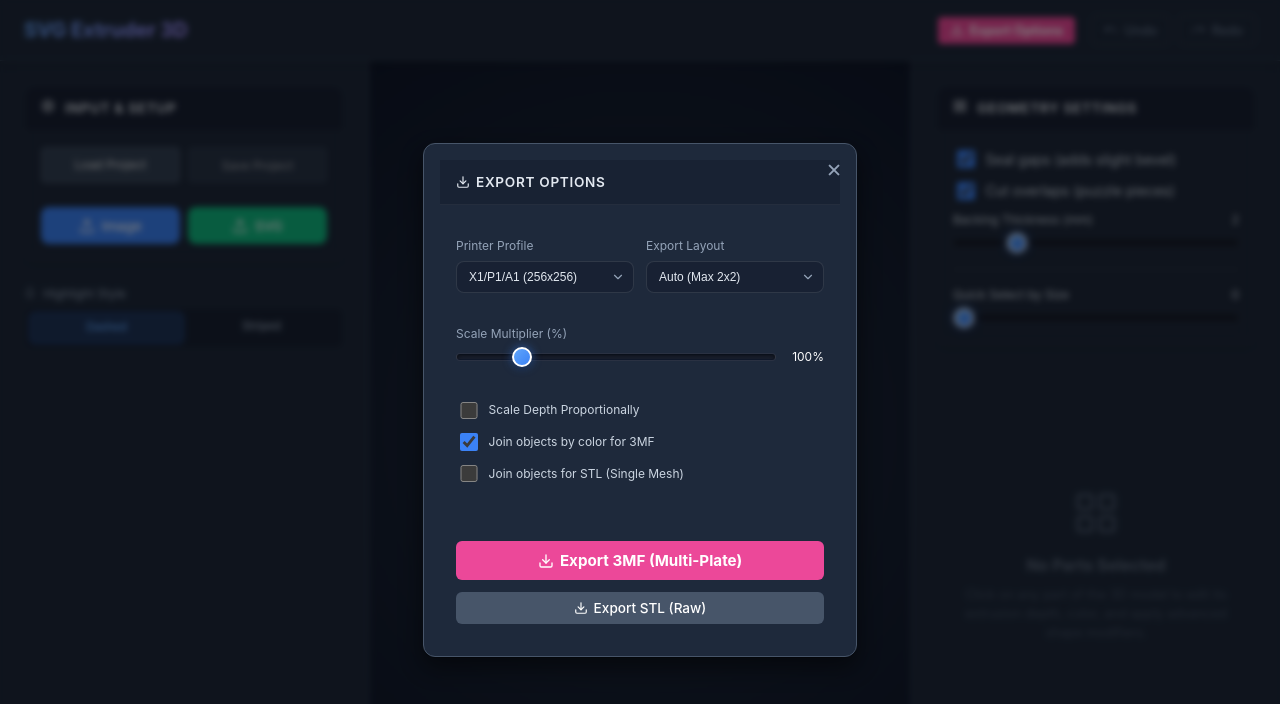
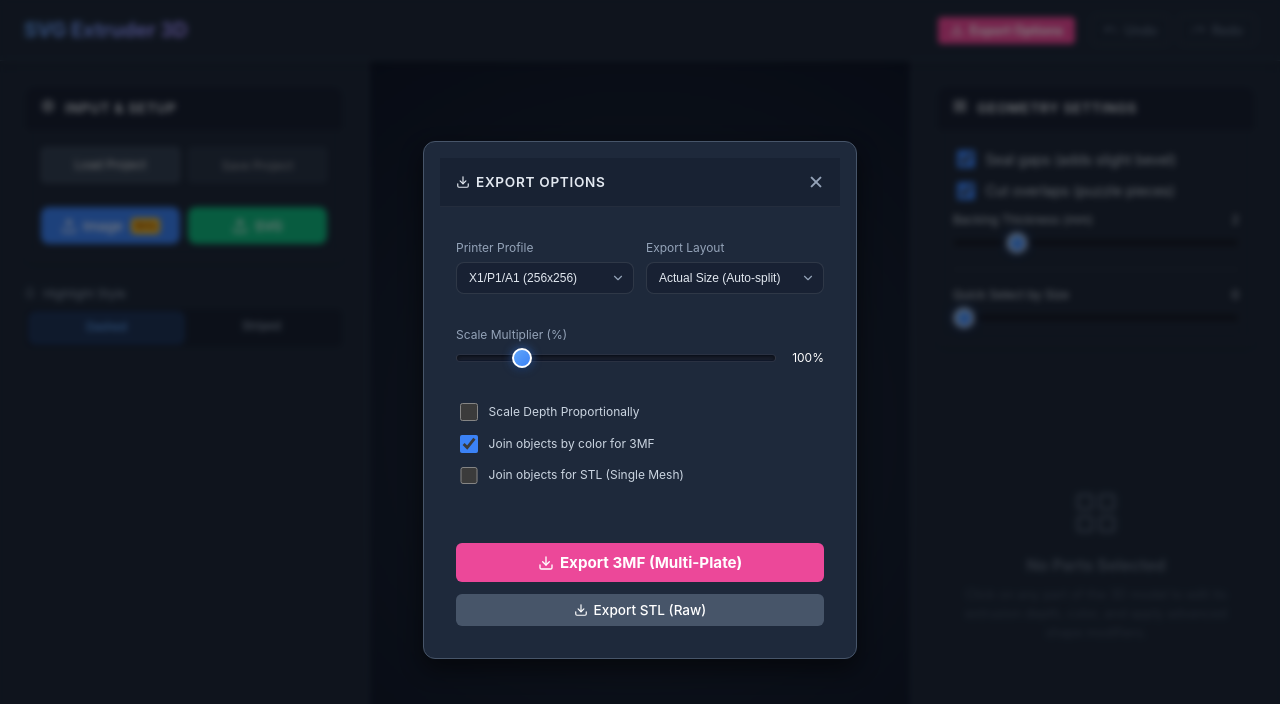
Before and after one commit to sanals/svg-extruder, a React (Vite) app: page / in a window 1280 px wide. Both pictures are taken after a click on the button "Export Options". Shown: the top 704 px of the page. Built offline with nearby package versions, Linux system fonts and the light colour scheme.

Commit message:
fixes few UI issues

```diff
--- a/src/components/ExportDialog.tsx
+++ b/src/components/ExportDialog.tsx
@@ -48,8 +48,12 @@ export const ExportDialog: React.FC<ExportDialogProps> = ({
   return (
     <div className="export-popup-overlay" style={{ position: 'fixed', top: 0, left: 0, right: 0, bottom: 0, backgroundColor: 'rgba(0,0,0,0.5)', zIndex: 9999, display: 'flex', alignItems: 'center', justifyContent: 'center', backdropFilter: 'blur(3px)' }} onClick={(e) => { if (e.target === e.currentTarget) setShowExportOptions(false); }}>
       <div className="card" onClick={(e) => e.stopPropagation()} style={{ width: '400px', maxWidth: '90vw', maxHeight: '90vh', overflowY: 'auto', position: 'relative', boxShadow: '0 10px 25px rgba(0,0,0,0.5)', border: '1px solid #475569', padding: '1rem', backgroundColor: '#1e293b' }}>
-        <button style={{ position: 'absolute', top: '10px', right: '10px', background: 'none', border: 'none', color: '#94a3b8', cursor: 'pointer', fontSize: '1.2rem', padding: '4px' }} onClick={() => setShowExportOptions(false)}>✕</button>
-        <div className="card-header" style={{ marginBottom: '1rem', display: 'flex', alignItems: 'center' }}><Download size={14} style={{ marginRight: '6px' }} /> EXPORT OPTIONS</div>
+        <div className="card-header" style={{ marginBottom: '1rem', display: 'flex', alignItems: 'center', justifyContent: 'space-between' }}>
+          <div style={{ display: 'flex', alignItems: 'center' }}>
+            <Download size={14} style={{ marginRight: '6px' }} /> EXPORT OPTIONS
+          </div>
+          <button style={{ background: 'none', border: 'none', color: '#94a3b8', cursor: 'pointer', fontSize: '1.2rem', padding: '4px', display: 'flex', alignItems: 'center', justifyContent: 'center', margin: '-4px -4px -4px 0' }} onClick={() => setShowExportOptions(false)}>✕</button>
+        </div>
         <div className="card-body">
           <div style={{ display: 'flex', gap: '0.75rem', marginBottom: '1rem' }}>
             <div style={{ flex: 1 }}>
@@ -62,16 +66,16 @@ export const ExportDialog: React.FC<ExportDialogProps> = ({
             <div style={{ flex: 1 }}>
               <label className="checkbox-label" style={{ fontSize: '0.75rem', marginBottom: '0.35rem', color: '#94a3b8' }}>Export Layout</label>
               <select className="custom-select" value={gridSize} onChange={(e) => setGridSize(e.target.value)}>
-                <option value="auto">Auto (Max 2x2)</option>
-                <option value="1x1">1x1 Plate</option>
-                <option value="2x2">2x2 Plates</option>
-                <option value="1x2">1x2 (Vertical)</option>
-                <option value="2x1">2x1 (Horizontal)</option>
+                <option value="auto">Actual Size (Auto-split)</option>
+                <option value="1x1">Fill 1x1 Plate</option>
+                <option value="2x2">Fill 2x2 Plates</option>
+                <option value="1x2">Fill 1x2 (Vertical)</option>
+                <option value="2x1">Fill 2x1 (Horizontal)</option>
               </select>
             </div>
           </div>
 
-          <div style={{ marginBottom: '1rem' }}>
+          <div style={{ marginBottom: '1rem', opacity: gridSize === 'auto' ? 1 : 0.4, pointerEvents: gridSize === 'auto' ? 'auto' : 'none' }}>
             <label className="checkbox-label" style={{ fontSize: '0.75rem', marginBottom: '0.25rem', color: '#94a3b8' }}>Scale Multiplier (%)</label>
             <div style={{ display: 'flex', gap: '0.5rem', alignItems: 'center' }}>
               <div style={{ flex: 1 }}>
@@ -79,6 +83,9 @@ export const ExportDialog: React.FC<ExportDialogProps> = ({
               </div>
               <span style={{ fontSize: '0.75rem', width: '40px', color: 'white', textAlign: 'right' }}>{customScale}%</span>
             </div>
+            {gridSize !== 'auto' && (
+              <div style={{ fontSize: '0.65rem', color: '#fbbf24', marginTop: '0.25rem' }}>Scale Multiplier is only used when "Actual Size" is selected.</div>
+            )}
           </div>
 
           <div style={{ display: 'flex', flexDirection: 'column', gap: '0.5rem', marginBottom: '1rem' }}>
--- a/src/components/LeftPanel.tsx
+++ b/src/components/LeftPanel.tsx
@@ -70,6 +70,7 @@ export const LeftPanel: React.FC<LeftPanelProps> = (props) => {
                 transition: 'background-color 0.2s'
               }} onMouseOver={(e) => e.currentTarget.style.backgroundColor = '#2563eb'} onMouseOut={(e) => e.currentTarget.style.backgroundColor = '#3b82f6'}>
                 <Upload size={16} /> Image
+                <span style={{ fontSize: '0.6rem', backgroundColor: '#fbbf24', color: '#78350f', padding: '1px 4px', borderRadius: '4px', fontWeight: 'bold', marginLeft: '2px' }}>Beta</span>
               </div>
               <input id="image-upload" type="file" accept=".png, .jpg, .jpeg, .webp" onChange={handleFileUpload} style={{ display: 'none' }} />
             </label>
```
